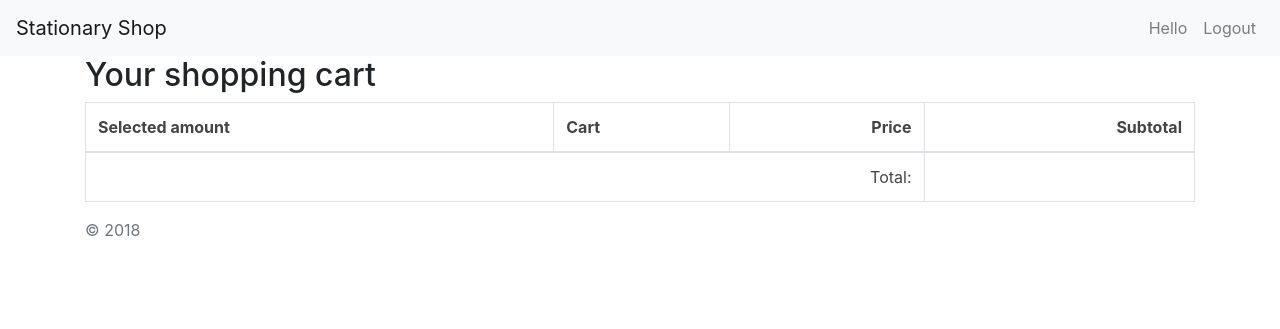
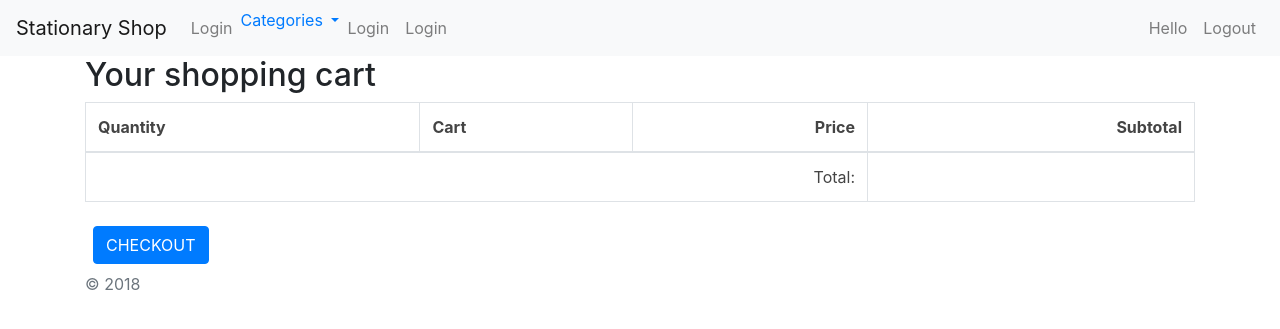
Before and after one commit to maikeulb/stationaryshop, a Python web app: template src/app/templates/cart/index.html in a window 1280 px wide. Shown: the top 329 px of the page. Run offline with Jinja, Linux system fonts and the light colour scheme; the template is opened without the code that fills it, so the values that code supplies are empty; some libraries are stand-ins or nearby versions.

Commit message:
add category toggle to navbar

```diff
--- /dev/null
+++ b/src/app/templates/_category_menu_component.html
@@ -0,0 +1,18 @@
+<li class="dropdown">
+    <a href="{{ url_for('catalog.index') }}" class="dropdown-toggle"
+      data-toggle="dropdown"> Categories </a>
+
+    <ul class="dropdown-menu">
+    {% for category in categories %}
+      <li>
+        <a href="{{ url_for('catalog.index', category_id=category.id) }}"
+          class="nav-link">
+          {{ category.name }}</a>
+      </li>
+      {% endfor %}
+      <li class="divider"></li>
+      <li>
+        <a href="{{ url_for('catalog.index') }}" class="nav-link"> ALL </a>
+      </li>
+    </ul>
+</li>
--- a/src/app/templates/_navbar.html
+++ b/src/app/templates/_navbar.html
@@ -7,10 +7,15 @@
     <ul class="navbar-nav mr-auto">
 
       <li class="nav-item">
+        <a href="{{ url_for('account.login') }}" class="nav-link">Login</a>
       </li>
+      {% include '_category_menu_component.html' %}
       <li class="nav-item">
+        <a href="{{ url_for('account.login') }}" class="nav-link">Login</a>
       </li>
+      {% include '_shopping_cart_component.html' %}
       <li class="nav-item">
+        <a href="{{ url_for('account.login') }}" class="nav-link">Login</a>
       </li>
     </ul>
 
--- a/src/app/templates/cart/index.html
+++ b/src/app/templates/cart/index.html
@@ -7,7 +7,7 @@
 <table class="table table-bordered table-striped">
     <thead>
         <tr>
-            <th>Selected amount</th>
+            <th>Quantity</th>
             <th>Cart</th>
             <th class="text-right">Price</th>
             <th class="text-right">Subtotal</th>
@@ -16,7 +16,7 @@
     <tbody>
         {% for line in cart.cart_items %}
             <tr>
-              <td class="text-center"> {{ line.Amount }}</td>
+              <td class="text-center"> {{ line.amount }}</td>
               <td class="text-left">{{ line.catalog_item.name }}</td>
               <td class="text-right">{{ line.catalog_item.price }}</td>
                 <td class="text-right">
@@ -35,5 +35,9 @@
     </tfoot>
 </table>
 
+<a href="{{ url_for('order.checkout') }}" class="btn btn-primary m-2">
+CHECKOUT
+</a>
+
 </main>
 {% endblock %}
--- a/src/app/templates/catalog/_product.html
+++ b/src/app/templates/catalog/_product.html
@@ -8,10 +8,12 @@
       }}</h6>
     <p class="card-subtitle"> Price: {{ "${:,.2f}".format(catalog_item.price) }}</p>
     <div class="d-flex justify-content-center">
+
       <a href="{{ url_for('cart.add_to_cart', catalog_item_id=catalog_item.id)
         }}" class="btn btn-primary m-2">
         <i class="fas fa-plus"></i>
       </a>
+
       <a href="{{ url_for('cart.remove_from_cart',
         catalog_item_id=catalog_item.id) }}" class="btn btn-primary m-2">
         <i class="fas fa-minus"></i>
--- a/src/app/templates/catalog/index.html
+++ b/src/app/templates/catalog/index.html
@@ -1,8 +1,7 @@
 {% extends "base.html" %}
 
 {% block app_content %}
-  <main>
-
+  <main class="site-content">
     <div class="container">
       <div class="row">
         {% for catalog_item in catalog_items %}
@@ -10,7 +9,5 @@
         {% endfor %}
       </div>
     </div>
-
-
 </main>
 {% endblock %}
```
Also changed, not shown: src/app/templates/order/complete.html (+3 -4 lines), src/app/templates/_shopping_cart_component.html (added).
